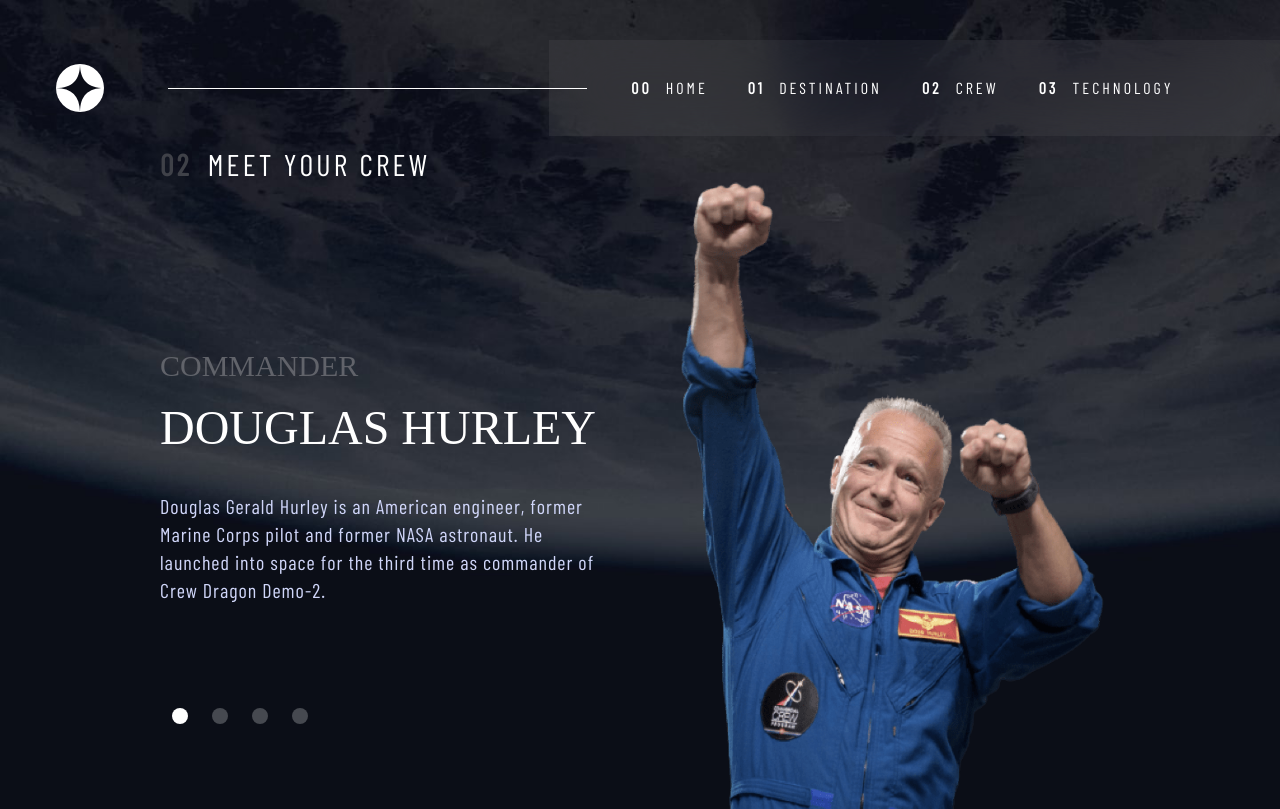
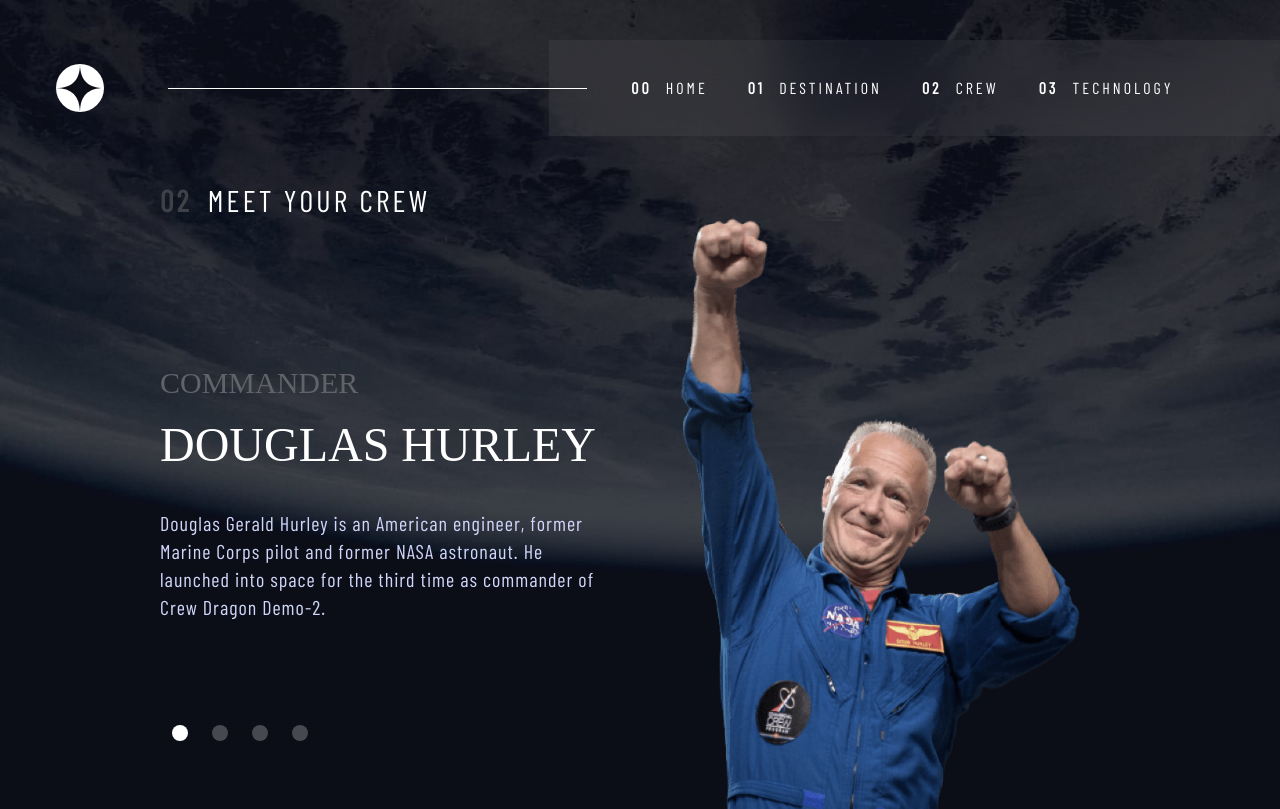
Before and after one commit to Hikmahx/space-tourism, a React (Create React App) app: page /crew in a window 1280 px wide. Built offline with nearby package versions, Linux system fonts and the light colour scheme; a web font is replaced by a local one.

Commit message:
jsx updated

```diff
--- a/src/pages/Crew.jsx
+++ b/src/pages/Crew.jsx
@@ -44,10 +44,10 @@ const Crew = () => {
           <div className="container flex flex-col lg:flex-row text-center lg:text-left items-center justify-center mx-auto">
 
             <div className="slider-right md:order-2 w-4/5 xl:w-1/2 overflow-hidden">
-              <div className="img-slider ADD FXN HERE">
+              <div className="img-slider">
               <div className="slider-img-wrapper xl:px-4 max-w-xl lg:max-w-2xl mx-auto flex flex-row">
                 {crew.map(crew=>(
-                <img key={crew.name} className="mx-2 px-16 sm:px-5 lg:px-0 xl:pl-6 xl:mx-auto" src={`${crew.images.png.slice(1)}`} alt="slider-img"/>
+                <img key={crew.name} className="mx-2 px-16 sm:px-5 lg:px-0 xl:px-6 xl:mx-auto" src={`${crew.images.png.slice(1)}`} alt="slider-img"/>
                 ))}
               </div>
               </div>
```
